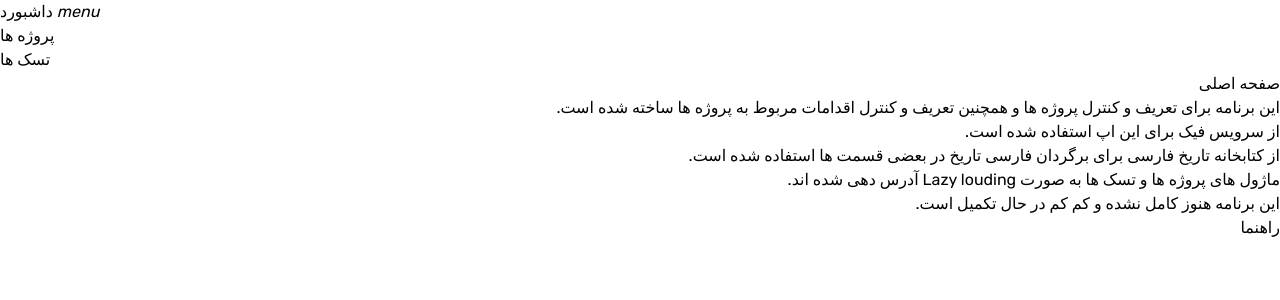
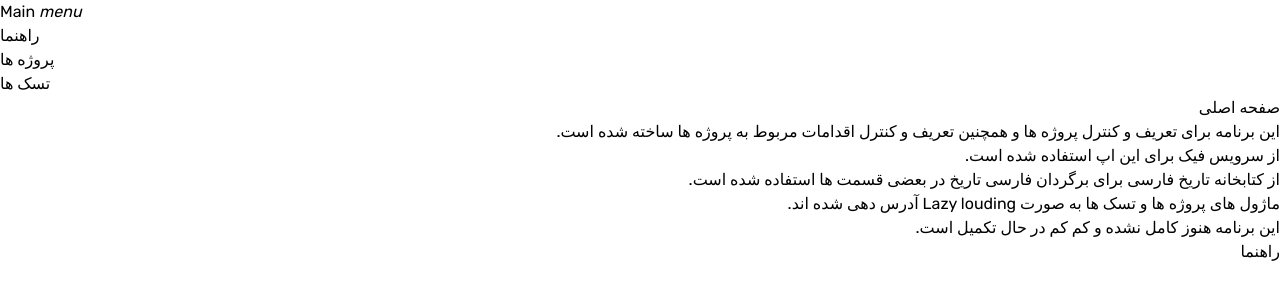
Before and after one commit to izadnia/tasksWithAngular, an Angular app: page /home in a window 1280 px wide. Shown: the top 300 px of the page. Built offline with nearby package versions, Linux system fonts and the light colour scheme.

Commit message:
ui of header updated

```diff
--- a/src/app/layouts/header/header.component.html
+++ b/src/app/layouts/header/header.component.html
@@ -8,11 +8,12 @@
       class="w-full relative flex justify-between lg:w-auto px-4 lg:static lg:block lg:justify-start"
     >
       <a
-        class="text-2xl font-bold leading-relaxed inline-block mr-4 py-2 whitespace-nowrap text-white"
+        class="text-xl font-bold leading-relaxed inline-block mr-4 py-2 whitespace-nowrap text-white"
         [routerLink]="['/']"
+        (click)="toggleNavbar()"
         routerLinkActive="router-link-active"
       >
-        داشبورد
+        Main
       </a>
       <button
         class="text-white cursor-pointer text-xl leading-none px-3 py-1 border border-solid border-transparent rounded bg-transparent block lg:hidden outline-none focus:outline-none"
@@ -27,10 +28,25 @@
       class="lg:flex lg:flex-grow items-center"
     >
       <ul class="flex flex-col lg:flex-row list-none ml-auto">
+
         <li class="nav-item">
           <a
-            class="px-3 py-2 flex items-center text-2xl uppercase font-bold leading-snug text-white hover:opacity-75"
+            class="px-3 py-2 flex items-center text-lg uppercase font-bold leading-snug text-white hover:opacity-75"
+            [routerLink]="['help']"
+            (click)="toggleNavbar()"
+            routerLinkActive="router-link-active"
+          >
+            <i
+              class="fab fa-facebook-square text-lg leading-lg text-white opacity-75"
+            ></i
+            ><span class="ml-2">راهنما</span>
+          </a>
+        </li>
+        <li class="nav-item">
+          <a
+            class="px-3 py-2 flex items-center text-lg uppercase font-bold leading-snug text-white hover:opacity-75"
             [routerLink]="['projects']"
+            (click)="toggleNavbar()"
             routerLinkActive="router-link-active"
           >
             <i
@@ -42,8 +58,9 @@
 
         <li class="nav-item">
           <a
-            class="px-3 py-2 flex items-center text-2xl uppercase font-bold leading-snug text-white hover:opacity-75"
+            class="px-3 py-2 flex items-center text-lg uppercase font-bold leading-snug text-white hover:opacity-75"
             [routerLink]="['tasks']"
+            (click)="toggleNavbar()"
             routerLinkActive="router-link-active"
           >
             <i
@@ -53,11 +70,6 @@
           </a>
         </li>
 
-        <!-- <li class="nav-item">
-            <a class="px-3 py-2 flex items-center text-2xl uppercase font-bold leading-snug text-white hover:opacity-75" href="#pablo">
-              <i class="fab fa-pinterest text-lg leading-lg text-white opacity-75"></i><span class="ml-2">Pin</span>
-            </a>
-          </li> -->
       </ul>
     </div>
   </div>
```
